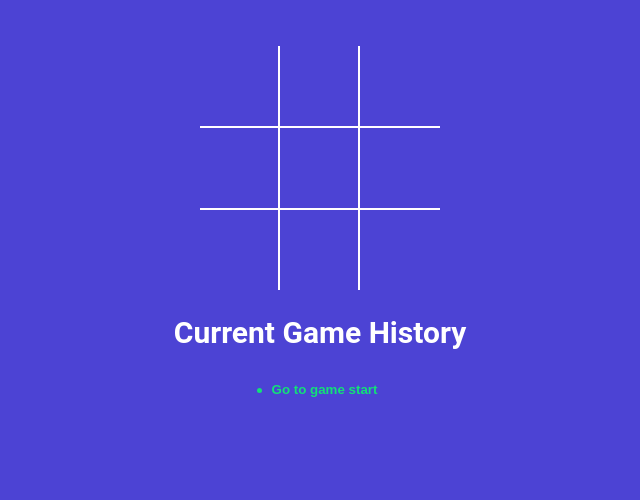
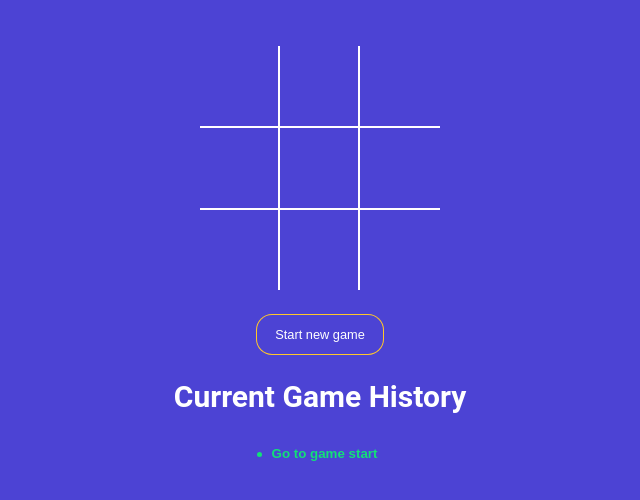
Before and after one commit to komals1402/tictactoe-game, a React (Vite) app: page / in a window 1280 px wide. Shown: the top 500 px of the page, without its empty margins (320-960 px from the left). Built offline with nearby package versions, Linux system fonts and the light colour scheme.

Commit message:
Added Start new game button

```diff
--- a/src/App.jsx
+++ b/src/App.jsx
@@ -58,6 +58,10 @@
     setCurrentMove(move);
   };
 
+  const onNewGameStart = () => {
+    setHistory(NEW_GAME);
+    setCurrentMove(0);
+  };
   return (
     <div className="app">
       <StatusMessage winner={winner} gamingBoard={gamingBoard} />
@@ -65,6 +69,15 @@
         squares={gamingBoard.squares}
         handleSquareClick={handleSquareClick}
       />
+
+      <button
+        type="button"
+        onClick={onNewGameStart}
+        className={`btn-reset ${winner ? 'active' : ''}`}
+      >
+        Start new game
+      </button>
+
       <h2>Current Game History</h2>
       <History history={history} moveTo={moveTo} currentMove={currentMove} />
     </div>
```
